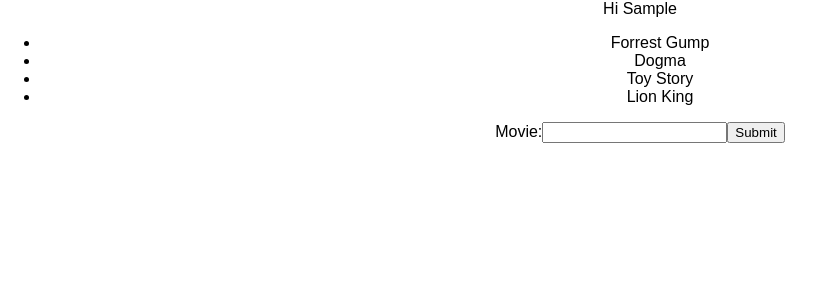
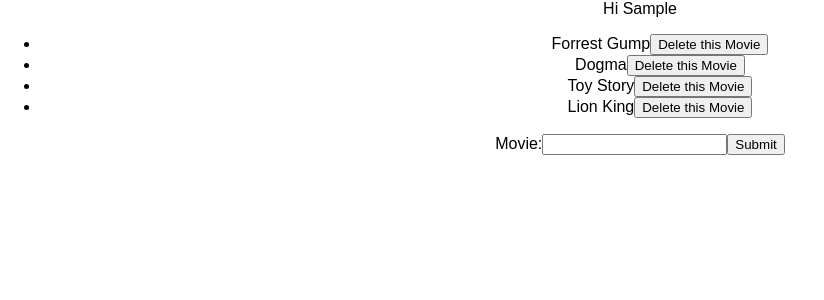
Before and after one commit to hanna2895/react-movie-todo, a React (Create React App) app: page / in a window 1280 px wide. Both pictures are taken after typing "Sample" into the empty fields and a click on the button "Submit". Shown: the top 300 px of the page, without its empty margins (0-824 px from the left). Built offline with nearby package versions, Linux system fonts and the light colour scheme.

Commit message:
added delete movie functionality

```diff
--- a/src/MovieContainer/index.js
+++ b/src/MovieContainer/index.js
@@ -20,11 +20,19 @@
 			movies: [...this.state.movies, movie]
 		});
 	}
+
+	removeMovie = (e) => {
+    	console.log(e.currentTarget.id);
+    	const id = e.currentTarget.id
+    	// e.preventDefault()
+    	console.log("this is happening");
+    	this.setState({movies: this.state.movies.filter((movie, i) => i != id)})
+  	}
 	render() {
 		return (
 			<div>
 				<span>Hi {this.props.username} </span>
-				<MovieList movies={this.state.movies}/>
+				<MovieList movies={this.state.movies} removeMovie={this.removeMovie}/>
 				<CreateMovie addMovie={this.addMovie}/>
 			</div>
 			)
@@ -32,3 +40,8 @@
 }
 
 export default MovieContainer;
+
+// TO DELETE MOVIES
+// create a button on the list
+// that button should be able to detect which thing it is and remove it from this.state.movies array
+// look at crimes list for practice
--- a/src/MovieList/index.js
+++ b/src/MovieList/index.js
@@ -1,8 +1,9 @@
 import React from 'react';
 
 const MovieList = (props) => {
+	console.log(props, "this is props");
 	const movieList = props.movies.map((movie, i) => {
-		return <li key={i}>{movie}</li>
+		return <li key={i}>{movie}<button id={i} onClick={props.removeMovie} >Delete this Movie</button></li>
 	})
 
 		return (
```
